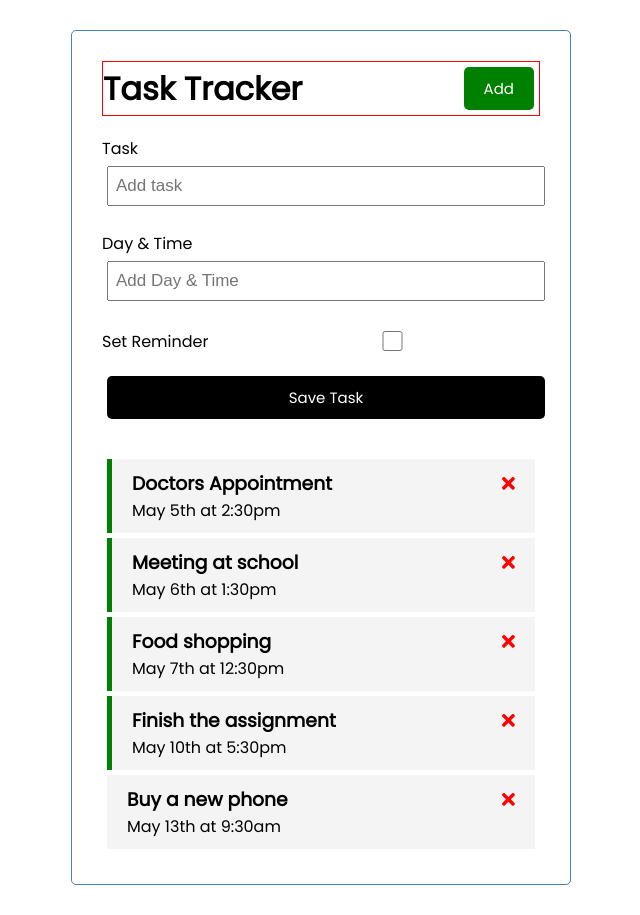
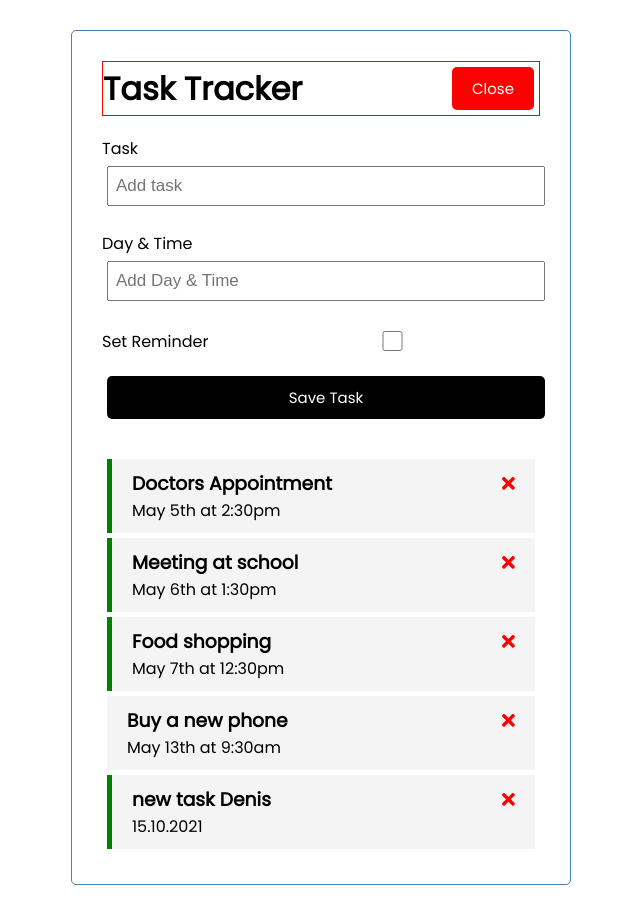
Before and after one commit to Denis-Tojaga/TaskReminderApp, an Angular app: page / in a window 1280 px wide. Both pictures are taken after a click on the button "Add". Shown: the whole page, without its empty margins (319-959 px from the left). Built offline with nearby package versions, Linux system fonts and the light colour scheme; data requests are answered from the project's data file.

Commit message:
//subject subscription finished

```diff
--- a/db.json
+++ b/db.json
@@ -19,16 +19,16 @@
       "reminder": true
     },
     {
-      "id": 4,
-      "text": "Finish the assignment",
-      "day": "May 10th at 5:30pm",
-      "reminder": true
-    },
-    {
       "id": 5,
       "text": "Buy a new phone",
       "day": "May 13th at 9:30am",
       "reminder": false
+    },
+    {
+      "text": "new task Denis",
+      "day": "15.10.2021",
+      "reminder": true,
+      "id": 6
     }
   ]
 }
--- a/src/app/components/add-task/add-task.component.html
+++ b/src/app/components/add-task/add-task.component.html
@@ -1,4 +1,4 @@
-<form class="add-form" (ngSubmit)="onSubmit()">
+<form *ngIf="showAddTask" class="add-form" (ngSubmit)="onSubmit()">
     <div class="form-control">
         <label for="text">Task</label>
         <input type="text" name="text" [(ngModel)]="text" id="text" placeholder="Add task" />
--- a/src/app/components/add-task/add-task.component.ts
+++ b/src/app/components/add-task/add-task.component.ts
@@ -1,11 +1,16 @@
 import { Component, OnInit, Output, EventEmitter } from '@angular/core';
 import { Task } from 'src/app/Task';
+import { Subscription } from 'rxjs';
+import { UiService } from 'src/app/services/ui.service';
+
 
 @Component({
   selector: 'app-add-task',
   templateUrl: './add-task.component.html',
   styleUrls: ['./add-task.component.css']
 })
+
+
 export class AddTaskComponent implements OnInit {
 
   //we are outputing an emitter called onAddTask and its related to Task
@@ -16,9 +21,16 @@ export class AddTaskComponent implements OnInit {
   text: string;
   day: string;
   reminder: boolean = false;
+  //class properties
+  showAddTask: boolean;
+  subscription: Subscription;
 
 
-  constructor() { }
+  constructor(private uiService: UiService) {
+    this.subscription = uiService.onToggle().subscribe((returnedValue) => {
+      this.showAddTask = returnedValue;
+    });
+  }
 
   ngOnInit(): void {
   }
--- a/src/app/components/header/header.component.html
+++ b/src/app/components/header/header.component.html
@@ -1,4 +1,5 @@
 <header>
     <h1>{{title}}</h1>
-    <app-button color="green" text="Add" (btnClick)="toggleAddTask()"></app-button>
+    <app-button color="{{showAddTask ? 'red' : 'green' }}" text="{{showAddTask ? 'Close' : 'Add' }}"
+        (btnClick)="toggleAddTask()"></app-button>
 </header>
--- a/src/app/components/header/header.component.ts
+++ b/src/app/components/header/header.component.ts
@@ -1,4 +1,6 @@
 import { Component, OnInit } from '@angular/core';
+import { Subscription } from 'rxjs';
+import { UiService } from 'src/app/services/ui.service';
 
 @Component({
   selector: 'app-header',
@@ -7,8 +9,15 @@ import { Component, OnInit } from '@angular/core';
 })
 export class HeaderComponent implements OnInit {
   title: string = "Task Tracker";
+  showAddTask: boolean;
+  subscription: Subscription;
 
-  constructor() { }
+
+  constructor(private uiService: UiService) {
+    this.subscription = this.uiService.onToggle().subscribe((returnedValue) => {
+      this.showAddTask = returnedValue;
+    });
+  }
 
 
   //here we want to run some initial code like http request or something when the component loads
@@ -16,8 +25,9 @@ export class HeaderComponent implements OnInit {
   }
 
 
+
   toggleAddTask() {
-    console.log("Toggle");
+    this.uiService.toggleAddTask();
   }
 
 }
--- a/src/app/components/tasks/tasks.component.ts
+++ b/src/app/components/tasks/tasks.component.ts
@@ -42,6 +42,7 @@ export class TasksComponent implements OnInit {
   }
 
 
+  //method that will update the reminder property on double clicked task
   toggleReminder(task: Task): void {
     //this method will trigger when the emitter onToggleReminder is activated
     //this method will only change the value of a reminder
@@ -50,7 +51,7 @@ export class TasksComponent implements OnInit {
   }
 
 
-
+  //method that adds a new task in the collection
   addTask(task: Task): void {
     //when we add task, after subscribe method is done we will get single task, we must add that task in our array to refresh it
     this.taskService.addTask(task).subscribe((addedItem) => {
```
Also changed, not shown: 1 other file (tests, documents, lock files or other folders).
